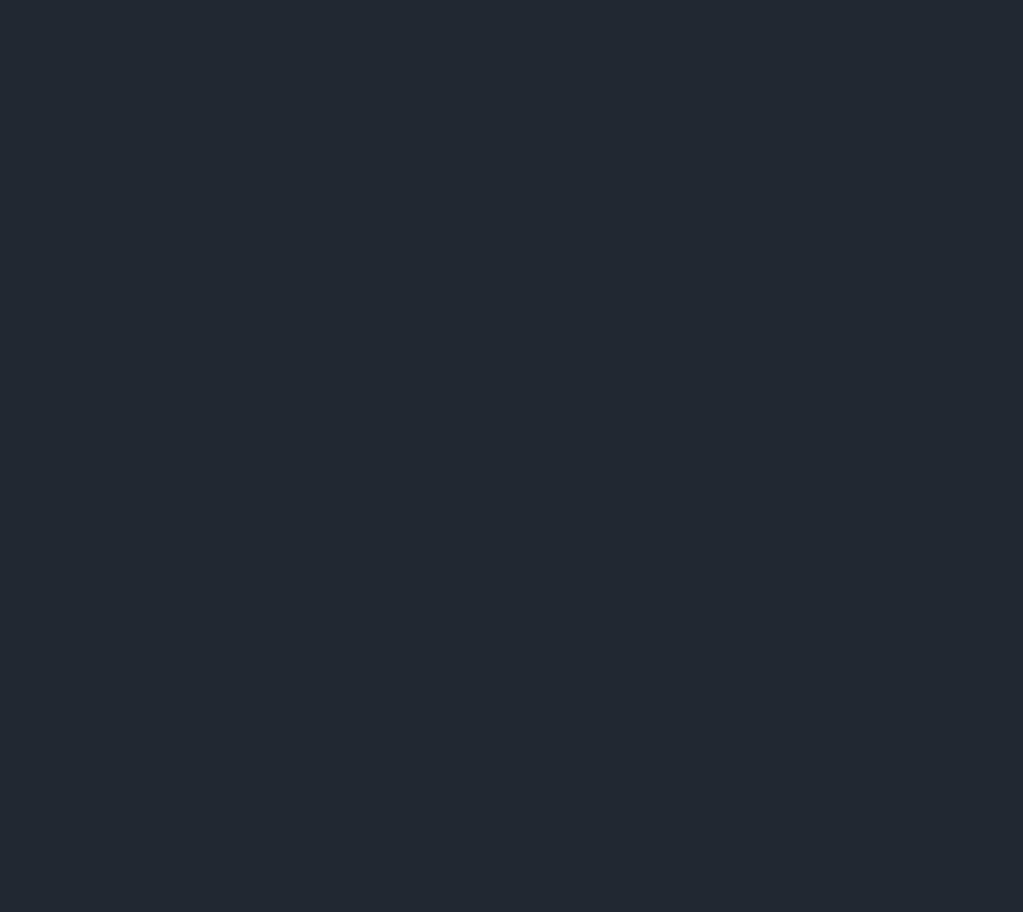
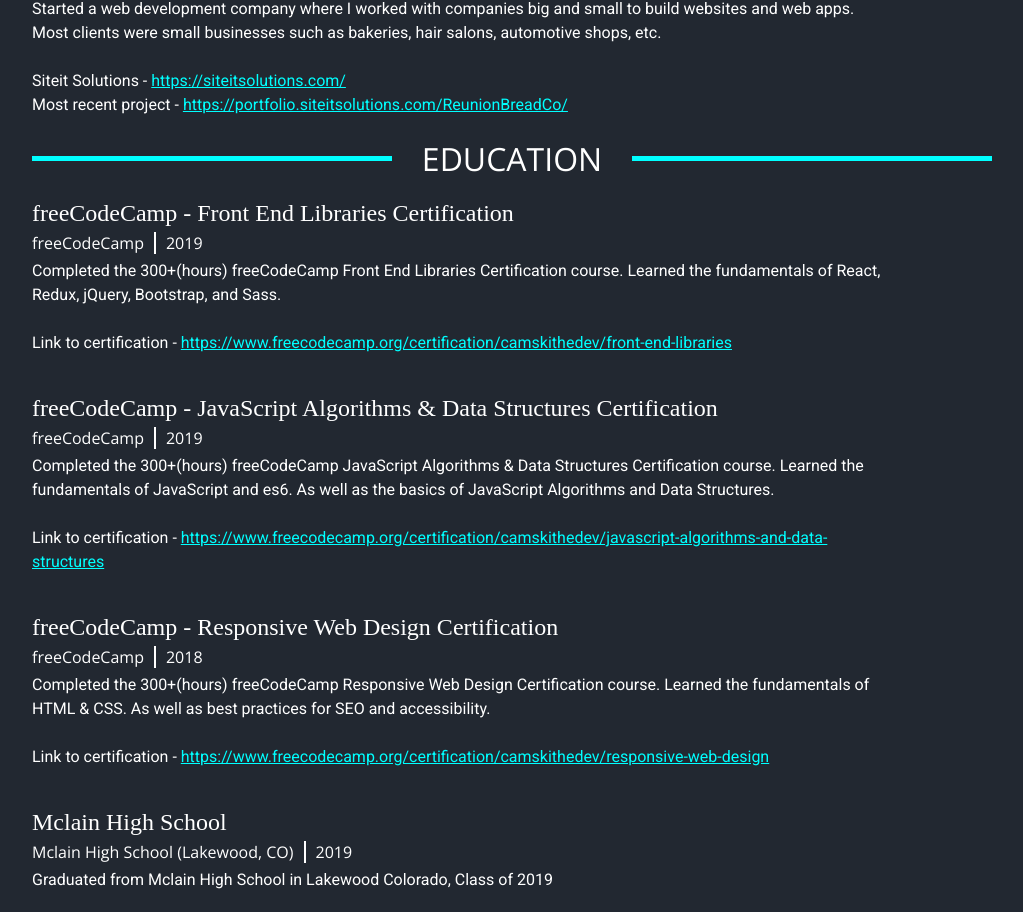
Before and after one commit to CamSkiTheDev/cameronlucas.tech, a React (Create React App) app: page / in a window 1280 px wide. Shown: the part 940-1852 px from the top of the page, without its empty margins (128-1151 px from the left). Before the commit the page ends 800 px from the top, so only its background shows below. Built offline with nearby package versions, Linux system fonts and the light colour scheme; a web font is replaced by a local one.

Commit message:
built out the resume section.

```diff
--- a/src/App.sass
+++ b/src/App.sass
@@ -14,3 +14,12 @@
         min-height: 100vh
         display: flex
         flex-direction: column
+
+body::-webkit-scrollbar
+    width: 1em
+
+body::-webkit-scrollbar-track
+    box-shadow: inset 0 0 6px rgba(0, 0, 0, 0.3)
+
+body::-webkit-scrollbar-thumb
+    background: #181C22
--- a/src/pages/home/components/landingPage/index.js
+++ b/src/pages/home/components/landingPage/index.js
@@ -69,7 +69,7 @@
       <span
         className="typewrite"
         data-period="2000"
-        data-type={`["Hello, my name is Cameron.", "I'm a Front-End Developer.", "I build awesome websites and web apps!", "I love design and development!", "let's build something awesome!"]`}
+        data-type={`["Hello, my name is Cameron.", "I'm a Front-End Developer.", "I build awesome websites and web apps!", "I love design and development!", "Let's build something awesome!"]`}
       ></span>
       <div className="social_container">
         <button>
--- /dev/null
+++ b/src/pages/home/components/resumePage/index.js
@@ -0,0 +1,128 @@
+import React from 'react'
+
+export default () => (
+  <div className="resume">
+    <div className="section_title">
+      <div></div>
+      <span>EXPERIENCE</span>
+      <div></div>
+    </div>
+
+    <div className="resume_unit">
+      <div className="title">Freelance Web Development Company</div>
+      <div className="info">
+        <div className="company_name">Siteit Solutions</div>
+        <div className="time_at_company">2018 - Present</div>
+      </div>
+      <div className="description">
+        Started a web development company where I worked with companies big and
+        small to build websites and web apps. Most clients were small businesses
+        such as bakeries, hair salons, automotive shops, etc.
+        <br />
+        <br />
+        Siteit Solutions -{' '}
+        <a href="https://siteitsolutions.com/" target="_blank">
+          https://siteitsolutions.com/
+        </a>
+        <br />
+        Most recent project -{' '}
+        <a
+          href="https://portfolio.siteitsolutions.com/ReunionBreadCo/"
+          target="_blank"
+        >
+          https://portfolio.siteitsolutions.com/ReunionBreadCo/
+        </a>
+      </div>
+    </div>
+
+    <div className="section_title">
+      <div></div>
+      <span>EDUCATION</span>
+      <div></div>
+    </div>
+
+    <div className="resume_unit">
+      <div className="title">
+        freeCodeCamp - Front End Libraries Certification
+      </div>
+      <div className="info">
+        <div className="company_name">freeCodeCamp</div>
+        <div className="time_at_company">2019</div>
+      </div>
+      <div className="description">
+        Completed the 300+(hours) freeCodeCamp Front End Libraries Certification
+        course. Learned the fundamentals of React, Redux, jQuery, Bootstrap, and
+        Sass.
+        <br />
+        <br />
+        Link to certification -{' '}
+        <a
+          href="https://www.freecodecamp.org/certification/camskithedev/front-end-libraries"
+          target="_blank"
+        >
+          https://www.freecodecamp.org/certification/camskithedev/front-end-libraries
+        </a>
+      </div>
+    </div>
+
+    <div className="resume_unit">
+      <div className="title">
+        freeCodeCamp - JavaScript Algorithms & Data Structures Certification
+      </div>
+      <div className="info">
+        <div className="company_name">freeCodeCamp</div>
+        <div className="time_at_company">2019</div>
+      </div>
+      <div className="description">
+        Completed the 300+(hours) freeCodeCamp JavaScript Algorithms & Data
+        Structures Certification course. Learned the fundamentals of JavaScript
+        and es6. As well as the basics of JavaScript Algorithms and Data
+        Structures.
+        <br />
+        <br />
+        Link to certification -{' '}
+        <a
+          href="https://www.freecodecamp.org/certification/camskithedev/javascript-algorithms-and-data-structures"
+          target="_blank"
+        >
+          https://www.freecodecamp.org/certification/camskithedev/javascript-algorithms-and-data-structures
+        </a>
+      </div>
+    </div>
+
+    <div className="resume_unit">
+      <div className="title">
+        freeCodeCamp - Responsive Web Design Certification
+      </div>
+      <div className="info">
+        <div className="company_name">freeCodeCamp</div>
+        <div className="time_at_company">2018</div>
+      </div>
+      <div className="description">
+        Completed the 300+(hours) freeCodeCamp Responsive Web Design
+        Certification course. Learned the fundamentals of HTML & CSS. As well as
+        best practices for SEO and accessibility.
+        <br />
+        <br />
+        Link to certification -{' '}
+        <a
+          href="https://www.freecodecamp.org/certification/camskithedev/responsive-web-design"
+          target="_blank"
+        >
+          https://www.freecodecamp.org/certification/camskithedev/responsive-web-design
+        </a>
+      </div>
+    </div>
+
+    <div className="resume_unit">
+      <div className="title">Mclain High School</div>
+      <div className="info">
+        <div className="company_name">Mclain High School (Lakewood, CO)</div>
+        <div className="time_at_company">2019</div>
+      </div>
+      <div className="description">
+        Graduated from Mclain High School in Lakewood Colorado, Class of 2019
+      </div>
+    </div>
+  </div>
+)
--- a/src/pages/home/index.js
+++ b/src/pages/home/index.js
@@ -1,6 +1,7 @@
 import React from 'react'
 import Navbar from '../../components/navbar'
 import LandingPage from './components/landingPage'
+import ResumePage from './components/resumePage'
 import './style.sass'
 
 export default () => {
@@ -8,6 +9,7 @@
     <main className="main_app">
       <Navbar />
       <LandingPage />
+      <ResumePage />
     </main>
   )
 }
--- a/src/pages/home/style.sass
+++ b/src/pages/home/style.sass
@@ -1,6 +1,8 @@
+// Landing page section sass
 .main_container
     width: 100%
     height: 100%
+    min-height: 95vh
     display: flex
     flex-grow: 1
     justify-content: center
@@ -49,6 +51,56 @@
         &:nth-child(4)
           background: #211F1F
 
+// resume section sass
+.resume
+  margin: 0 auto
+  width: 100%
+  max-width: 960px
+  display: flex
+  flex-direction: column
+  justify-content: center
+  align-items: center
+  .section_title
+    width: 100%
+    display: flex
+    justify-content: center
+    align-items: center
+    span
+      padding: 0 30px
+      color: #ffffff
+      font-family: 'Open Sans'
+      font-size: 2em
+    div
+      width: 100%
+      height: 5px
+      background: #00ffff
+  .resume_unit
+    margin: 20px 0
+    width: 100%
+    display: flex
+    flex-direction: column
+    color: #ffffff
+    .title
+      font-family: 'Neutra Text'
+      font-size: 1.5em
+    .info
+      margin: 5px 0
+      display: flex
+      div
+        padding: 0 10px 0  0
+        font-family: 'Open Sans'
+        &:nth-child(1)
+          border-right: solid 2px #ffffff
+        &:nth-child(2)
+          padding: 0 0 0 10px
+    .description
+      max-width: 850px
+      font-family: 'Roboto'
+      line-height: 1.5em
+      a
+        color: #00ffff
+
+
 @keyframes rotation
   from
     transform: rotate(0deg)
```
